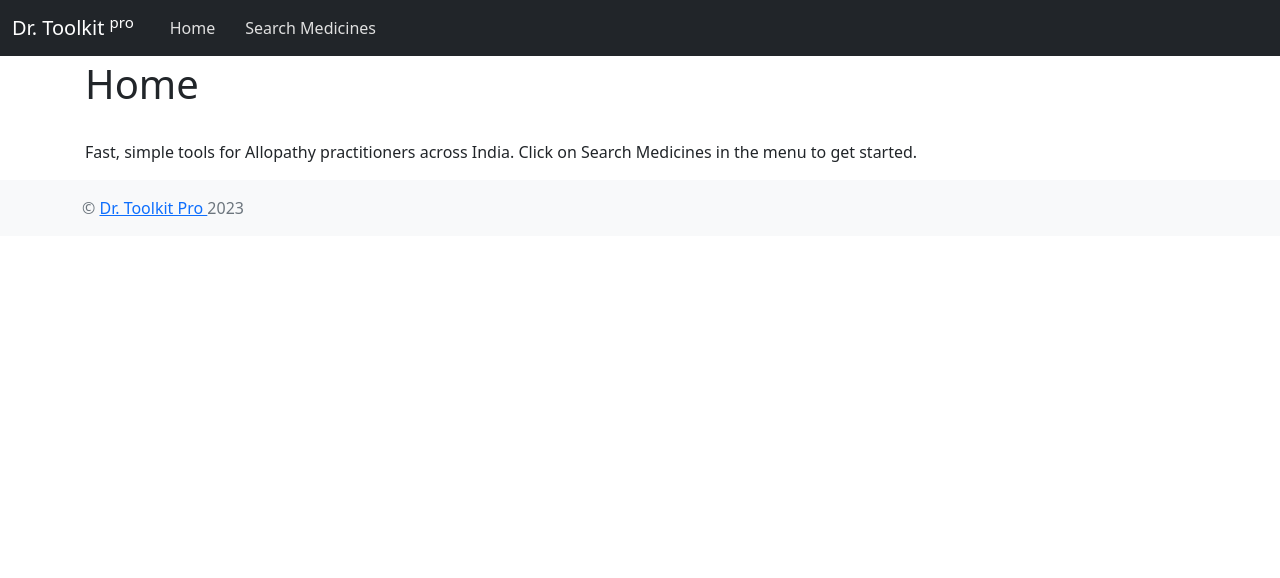
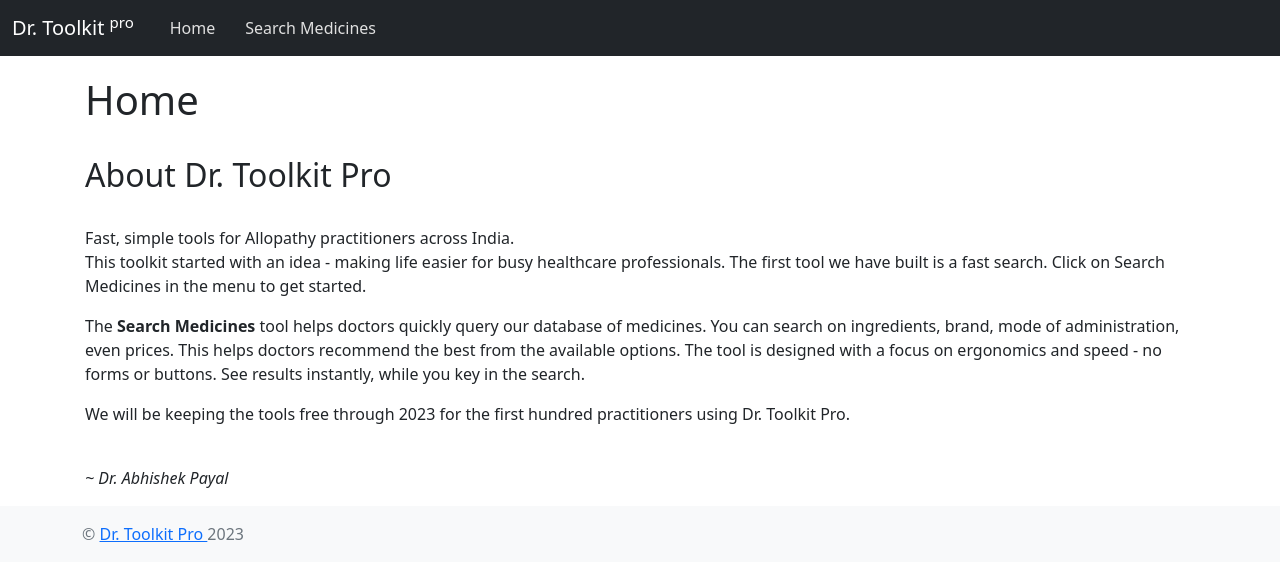
Before and after one commit to vikrantpayal/drtoolkit.pro, a React (Create React App) app: page / in a window 1280 px wide. Shown: the top 578 px of the page. Built offline with nearby package versions, Linux system fonts and the light colour scheme.

Commit message:
Added Dr. Abhi label to home

```diff
--- a/src/components/Home/index.js
+++ b/src/components/Home/index.js
@@ -5,13 +5,28 @@
   render() {
     return (
       <>
-
+	<p/>
         <h1>Home</h1>
         <p><br/>
-         Fast, simple tools for Allopathy practitioners across India.
+         <h2>About Dr. Toolkit Pro</h2><br/>
+         Fast, simple tools for Allopathy practitioners across India.<br/>
+         This toolkit started with an idea - making life easier for busy healthcare professionals.
+         The first tool we have built is a fast search.
          Click on Search Medicines in the menu to get started.
-</p>
-
+         </p>
+         <p>
+         The <b>Search Medicines</b> tool helps doctors quickly query
+         our database of medicines. You can search on ingredients, brand,
+         mode of administration, even prices. This helps doctors recommend
+         the best from the available options. The tool is designed with a
+         focus on ergonomics and speed - no forms or buttons. See results
+         instantly, while you key in the search.
+         </p>
+         <p>
+         We will be keeping the tools free through 2023 for the first hundred practitioners using Dr. Toolkit Pro.
+         </p>
+         <br/>
+         <p><i>~ Dr. Abhishek Payal</i></p>
       </>
     )
   }
```
